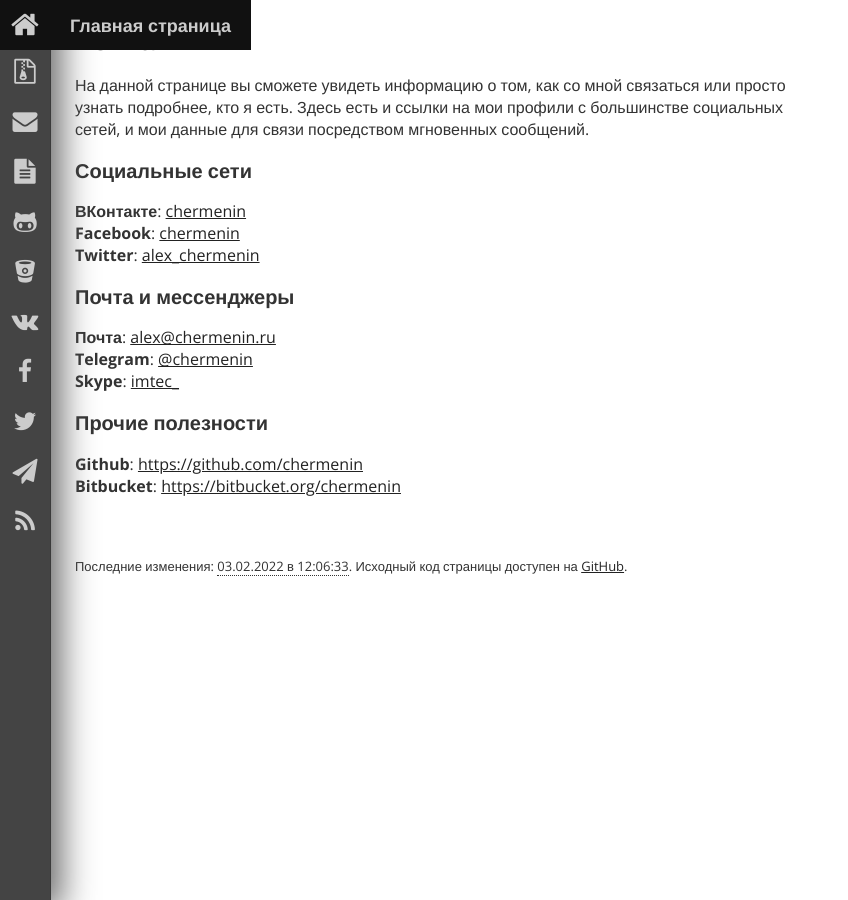
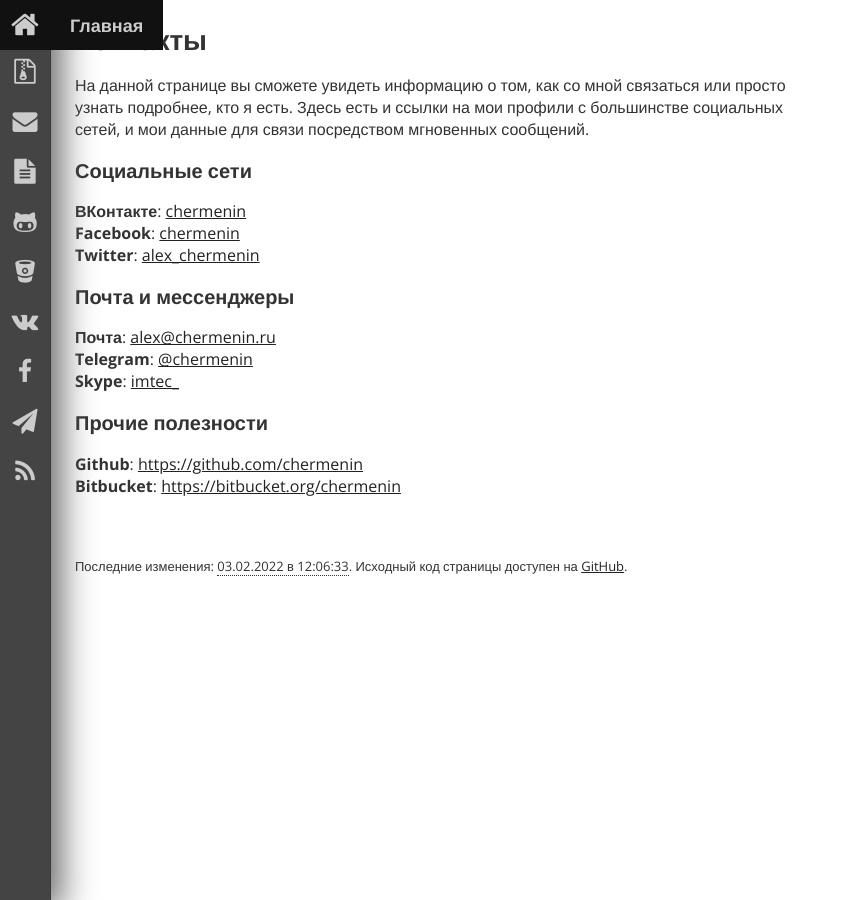
Before and after one commit to chermenin/chermenin.ru, a Jekyll site: the page built from contact.md, in a window 1280 px wide. Shown: the whole page, without its empty margins (0-848 px from the left). Built offline with Jekyll 4.4.1, drawn with Linux system fonts in a browser that asks for light colours.

Commit message:
Update header.html

```diff
--- a/_includes/header.html
+++ b/_includes/header.html
@@ -1,13 +1,12 @@
 <div id="navigation">
-  <a href="/"><div class="icon" style="font-size: 30px;">&#xe800;<div class="title">Главная страница</div></div></a>
-  <a href="/archive.html"><div class="icon">&#xe801;<div class="title">Архив записей</div></div></a>
+  <a href="/"><div class="icon" style="font-size: 30px;">&#xe800;<div class="title">Главная</div></div></a>
+  <a href="/archive.html"><div class="icon">&#xe801;<div class="title">Архив</div></div></a>
   <a href="/contact.html"><div class="icon">&#xe802;<div class="title">Контакты</div></div></a>
   <a href="/cv.html"><div class="icon">&#xe803;<div class="title">Резюме</div></div></a>
   <a href="https://github.com/chermenin" target="_blank"><div class="icon">&#xe804;<div class="title">GitHub</div></div></a>
   <a href="https://bitbucket.org/chermenin" target="_blank"><div class="icon">&#xe805;<div class="title">BitBucket</div></div></a>
   <a href="https://vk.com/chermenin" target="_blank"><div class="icon">&#xe806;<div class="title">ВКонтакте</div></div></a>
   <a href="https://facebook.com/chermenin" target="_blank"><div class="icon">&#xe807;<div class="title">Facebook</div></div></a>
-  <a href="https://twitter.com/alex_chermenin" target="_blank"><div class="icon">&#xe808;<div class="title">Twitter</div></div></a>
-  <a href="mailto:{{ site.email }}" target="_blank"><div class="icon">&#xe80c;<div class="title">Отправить письмо</div></div></a>
-  <a href="/atom.xml" type="application/atom+xml"><div class="icon">&#xe818;<div class="title">Подписаться на RSS</div></div></a>
+  <a href="https://t.me/chermenin" target="_blank"><div class="icon">&#xe80c;<div class="title">Telegram</div></div></a>
+  <a href="/atom.xml" type="application/atom+xml"><div class="icon">&#xe818;<div class="title">RSS</div></div></a>
 </div>
```
